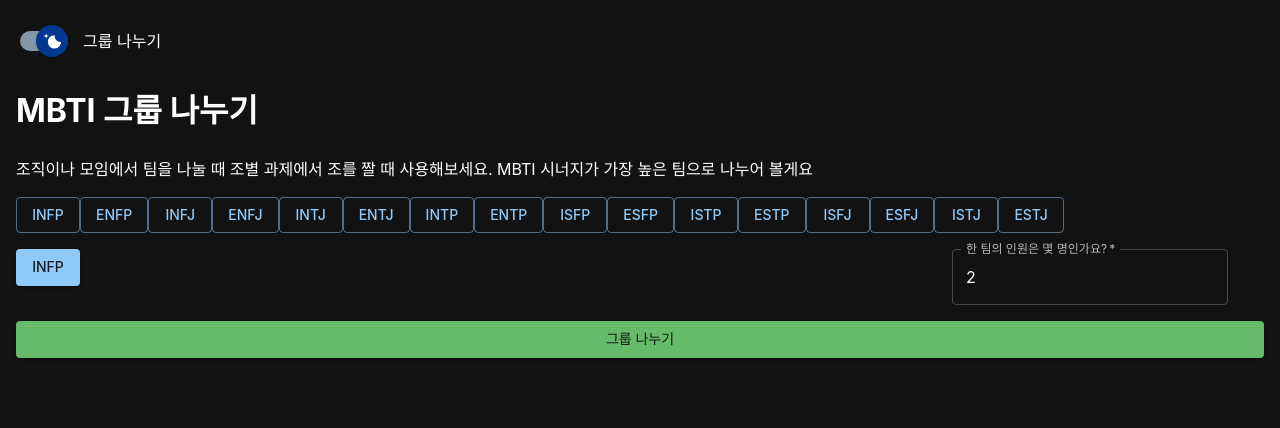
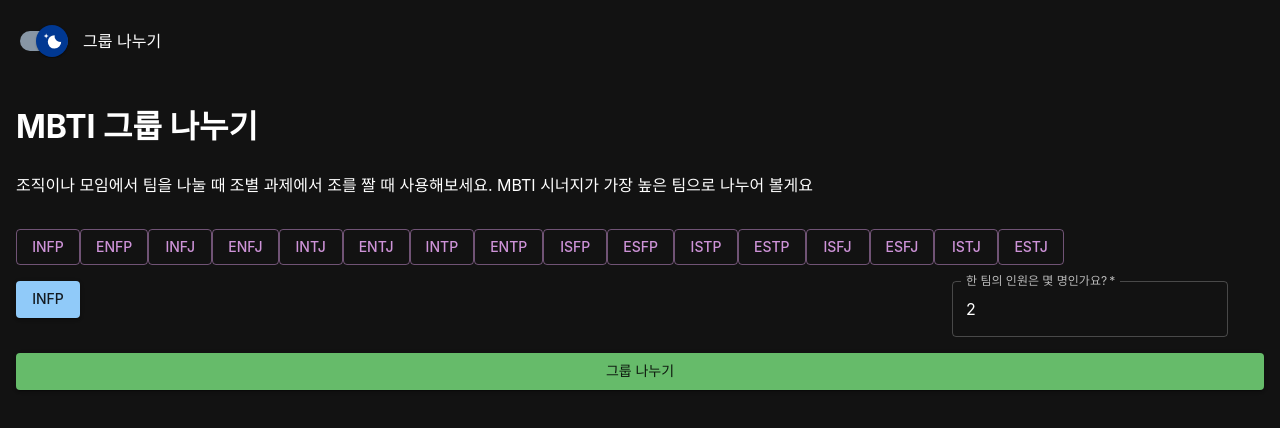
Before and after one commit to jongwony/gmss, a Next.js app: page / in a window 1280 px wide. Both pictures are taken after a click on the button "INFP". Shown: the top 428 px of the page. Built offline with nearby package versions, Linux system fonts and the light colour scheme.

Commit message:
refactor button callback

```diff
--- a/components/grouper.tsx
+++ b/components/grouper.tsx
@@ -14,7 +14,7 @@
     synergy: number,
 }
 
-export function Response() {
+export default function Grouper() {
     const [data, setData] = useState(null)
     const [isLoading, setLoading] = useState(false)
 
@@ -36,6 +36,8 @@
     }, [])
 
     function DataRender() {
+        if (isLoading) return <p>Loading...</p>
+        if (data) {
             return (
                 <div>
                     {
@@ -52,32 +54,21 @@
                             )
                         })
                     }
-                <small>시너지 지수는 2명일 경우 3이 가장 높습니다</small>
+                    <small>MBTI 궁합 표를 다차원 계산한 결과입니다. 두 명일 경우 3이 가장 높은 수치입니다.</small>
                 </div>
             )
         }
-
-    if (isLoading) return <p>Loading...</p>
-    return (
-        <Stack sx={{ marginTop: 2 }}>
-            <Button sx={{ flex: 1 }} variant="contained" color="success" onClick={submit}>그룹 나누기</Button>
-            {
-                data && <DataRender />
-            }
-        </Stack>
-    )
     }
 
-export default function Grouper() {
     const description = `
     조직이나 모임에서 팀을 나눌 때 조별 과제에서 조를 짤 때 사용해보세요.
     MBTI 시너지가 가장 높은 팀으로 나누어 볼게요
     `
     return (
-        <Stack>
+        <Stack sx={{ marginTop: 2 }}>
             <Header title="MBTI 그룹 나누기" description={description} />
-            <Selected submitTips="한 팀의 인원은 몇 명인가요?" />
-            <Response />
+            <Selected submitTips="한 팀의 인원은 몇 명인가요?" submitText="그룹 나누기" submitCallback={submit} />
+            <DataRender />
         </Stack>
     )
 }
--- a/components/recommend.tsx
+++ b/components/recommend.tsx
@@ -5,18 +5,17 @@
 import Button from '@mui/material/Button';
 
 import Selected from "./selected";
-import {Header} from "./category";
+import { Header } from "./category";
 import { postRecommend } from "./request";
 import { fetchFormData } from "./formSelector";
 
 
-export function Response() {
+export default function Recommend() {
     const [data, setData] = useState(null)
     const [isLoading, setLoading] = useState(false)
 
     async function submit() {
         const { mbti, personnel } = fetchFormData()
-
         if (mbti.length > 0) {
             setLoading(true)
             const response = await postRecommend(mbti, personnel)
@@ -33,6 +32,8 @@
     }, [])
 
     function DataRender() {
+        if (isLoading) return <p>Loading...</p>
+        if (data) {
             return (
                 <div>
                     <Grid container sx={{ marginTop: 2 }} id="mbtiSelected">
@@ -41,23 +42,12 @@
                             시너지 지수: {data.synergy}
                         </Button>
                     </Grid>
-                <small>시너지 지수는 제공해주신 MBTI와 합친 수치입니다. 2명일 경우 3이 가장 높습니다</small>
+                    <small>시너지 지수는 선택했던 MBTI와 합친 수치입니다. MBTI 궁합 표를 다차원 계산한 결과입니다.</small>
                 </div>
             )
         }
-
-    if (isLoading) return <p>Loading...</p>
-    return (
-        <Stack sx={{ marginTop: 2 }}>
-            <Button sx={{ flex: 1 }} variant="contained" color="success" onClick={submit}>추천 받기</Button>
-            {
-                data && <DataRender />
-            }
-        </Stack>
-    )
     }
 
-export default function Recommend() {
     const description = `
     잘 맞는 사람과 팀을 만들고 싶으신가요?
     시너지가 가장 높은 MBTI를 추천해 드릴게요
@@ -65,8 +55,8 @@
     return (
         <Stack>
             <Header title="MBTI 친구 찾기" description={description} />
-            <Selected submitTips="몇 명이 더 필요한가요?" />
-            <Response />
+            <Selected submitTips="몇 명이 더 필요한가요?" submitText="추천 받기" submitCallback={submit} />
+            <DataRender />
         </Stack>
     )
 }
--- a/components/selected.tsx
+++ b/components/selected.tsx
@@ -25,7 +25,7 @@
     return privState.filter(s => s.key !== selected.key)
 }
 
-export default function Selected(props: { submitTips: string; }) {
+export default function Selected(props: { submitTips: string; submitText: string; submitCallback: () => any; }) {
     const [list, setList] = React.useState([])
     function SchemaRender() {
         return (
@@ -33,7 +33,7 @@
                 {
                     schema.map(
                         (mbti) => (
-                            <Button key={mbti} variant="outlined" onClick={() => setList(privState => mbtiAppend(privState, mbti))}>{mbti}</Button>
+                            <Button key={mbti} variant="outlined" color="secondary" onClick={() => setList(privState => mbtiAppend(privState, mbti))}>{mbti}</Button>
                         )
                     )
                 }
@@ -74,10 +74,22 @@
             return <p>MBTI 버튼을 눌러보세요</p>
         }
     }
+
+    function SubmitButton() {
+        if (list.length > 0) {
+            return (
+                <Button sx={{ marginTop: 2 }} variant="contained" color="success" onClick={props.submitCallback}>
+                    {props.submitText}
+                </Button>
+            )
+        }
+    }
+
     return (
-        <Stack>
+        <Stack sx={{ marginTop: 2 }}>
             <SchemaRender />
             <SelectedRender label={props.submitTips} />
+            <SubmitButton />
         </Stack>
     )
 }
```
Lines whose indentation alone changed are shown as unchanged.
